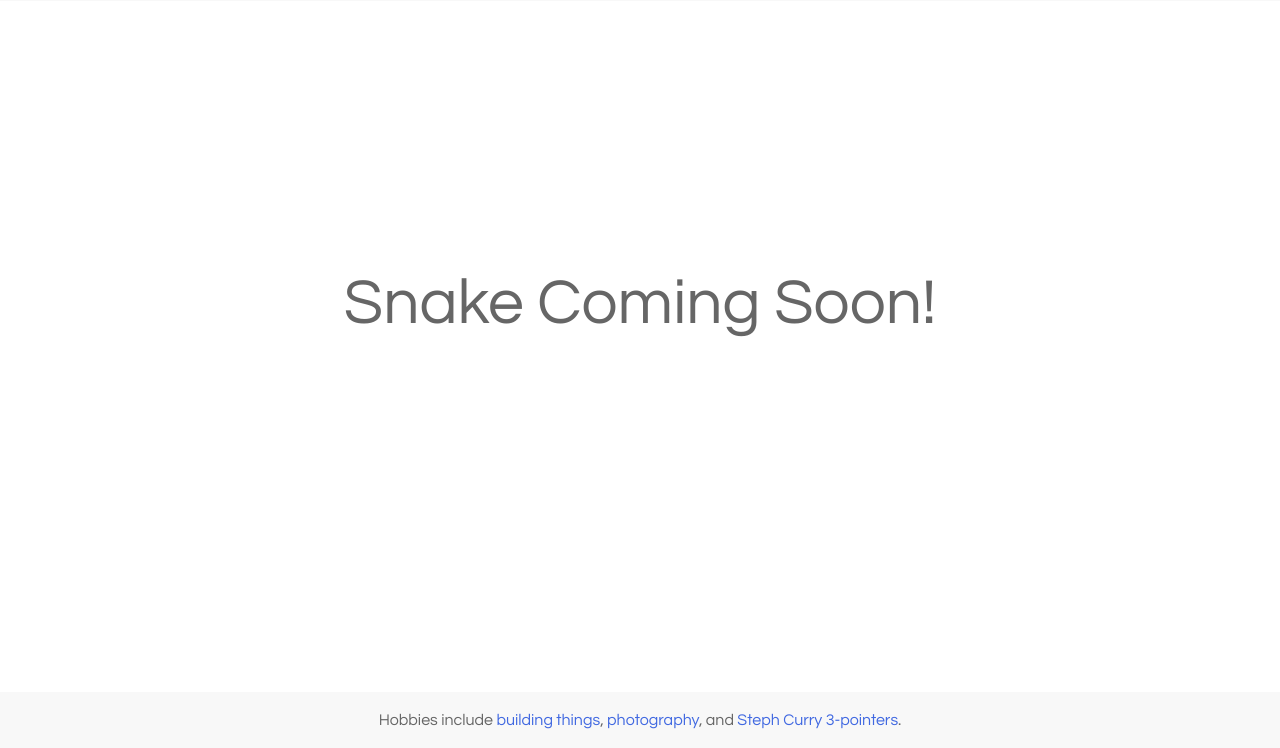
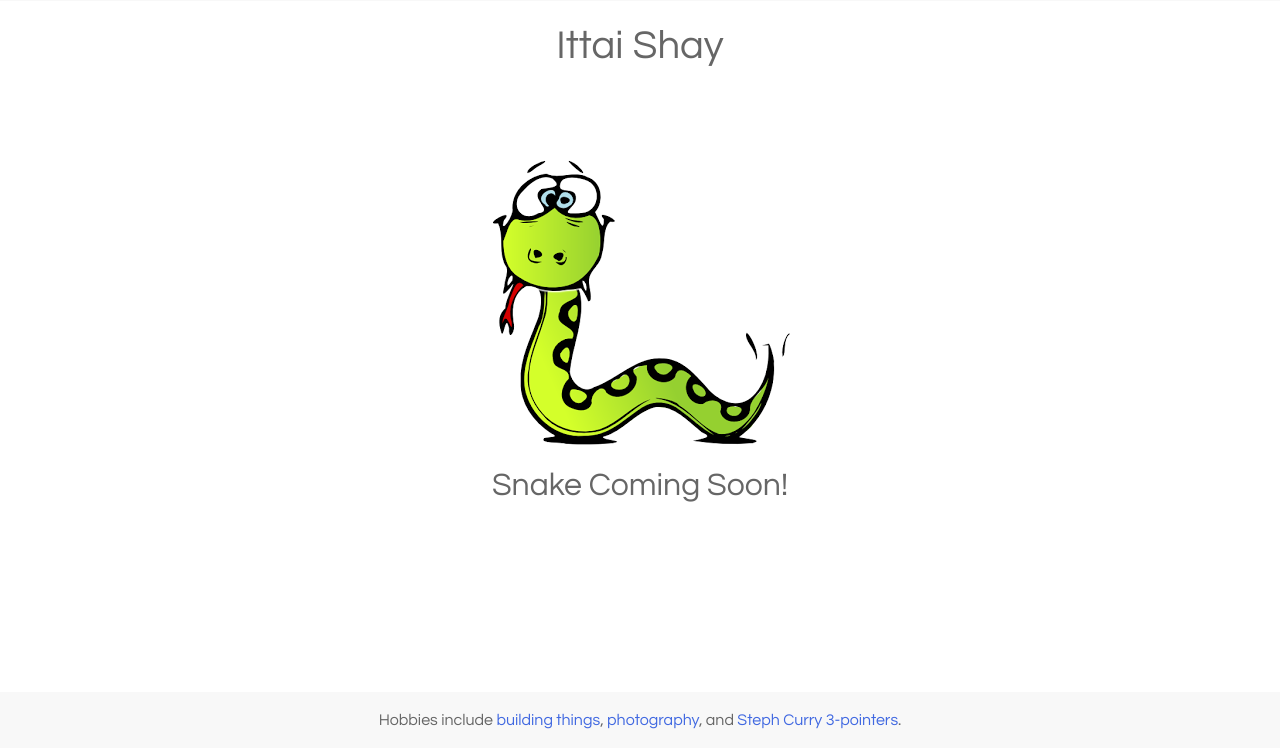
Before and after one commit to ittaishay/ittaishay.github.io, a plain HTML site: page snake.html in a window 1280 px wide. Shown: the part 52-800 px from the top of the page. Drawn offline with Linux system fonts and the light colour scheme.

Commit message:
made snake.html slightly more interesting

```diff
--- a/css/style.css
+++ b/css/style.css
@@ -169,15 +169,18 @@ body {
     position: absolute;
 	width: 100%;
 	left: 0px;
-	top: 35%;
-    font-size: 400%;
+	top: 500px;
+    font-size: 200%;
     text-align: center;
 	font-weight: normal;
 }
 
-#snaketitle a {
-    text-decoration: none;
-    color: #666666;
+#snake {
+    z-index: 100;
+    display: block;
+    margin-left: auto;
+    margin-right: auto;
+    margin-top: 200px;
 }
 
 #footer {
--- a/snake.html
+++ b/snake.html
@@ -48,7 +48,11 @@
             <h3 id="snakelink"><a href="snake.html">Play Snake</a></h3>
         </div>
 
-        <h1 id="snaketitle"><a href="index.html">Snake Coming Soon!</a></h1>
+        <h1 id="title"><a href="index.html">Ittai Shay</a></h1>
+
+        <h1 id="snaketitle">Snake Coming Soon!</h1>
+
+        <img id="snake" src="gallery/snake.png"></img>
 
         <p id="footer">
             Hobbies include <a href="snake.html" class="footerlink">building things</a>, <a href="slideshow.html" class="footerlink">photography</a>, and <a href="basketball.html" class="footerlink">Steph Curry 3-pointers</a>.
```
Also changed, not shown: gallery/snake.png (added).
